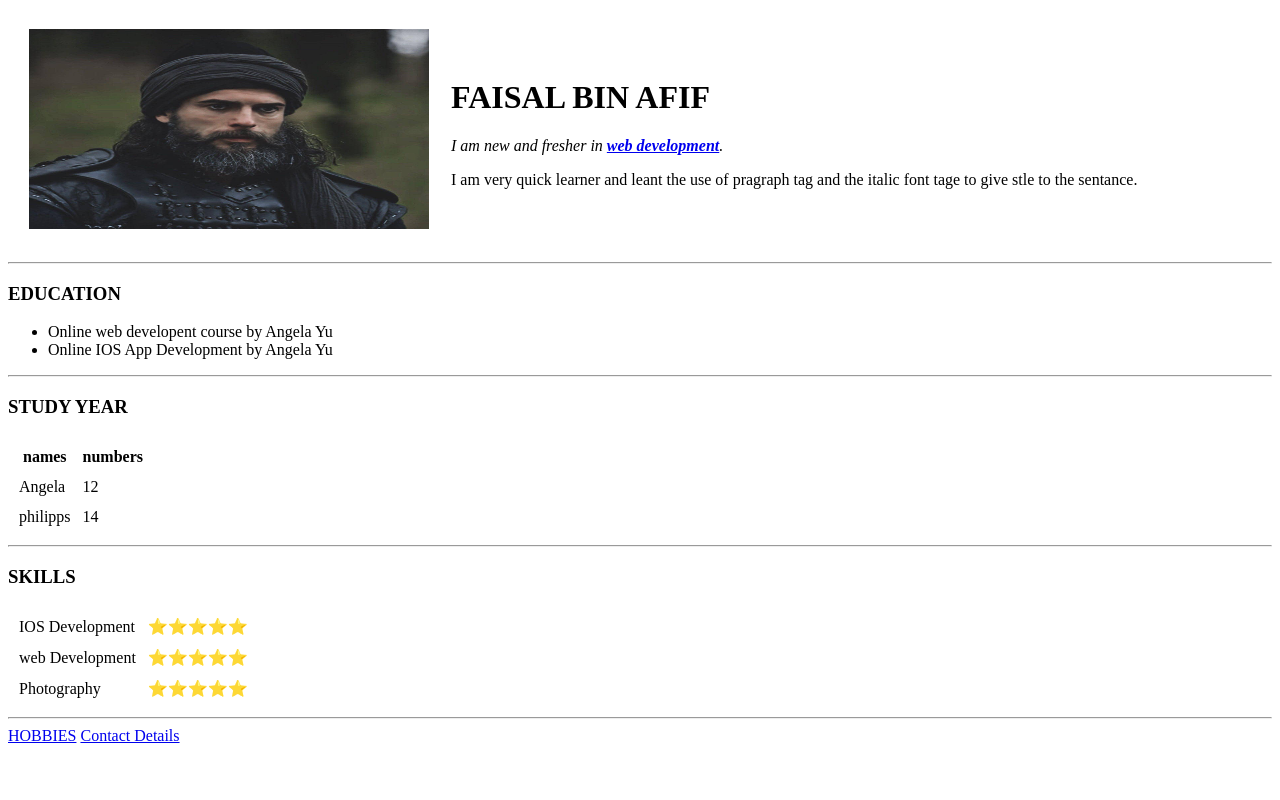
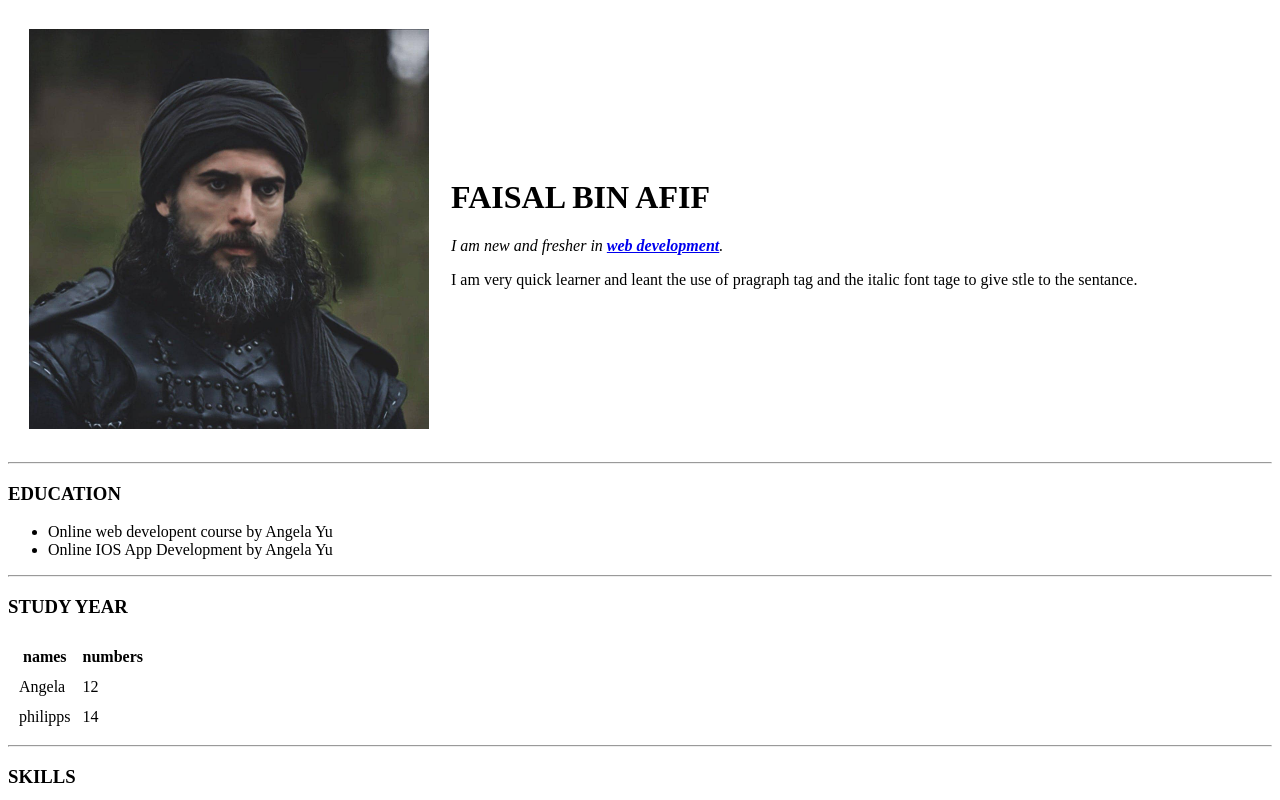
Before and after one commit to faisalbinafif/corp, a plain HTML site: page index.html in a window 1280 px wide. Shown: the top 800 px of the page. Drawn offline with Linux system fonts and the light colour scheme.

Commit message:
Update index.html

```diff
--- a/index.html
+++ b/index.html
@@ -11,7 +11,7 @@
 <body>
   <table cellspacing="20">
     <tr>
-      <td><img src="turgut.jpg" alt="TURGUT BEYM" width="400" height="200"></td>
+      <td><img src="turgut.jpg" alt="TURGUT BEYM" width="400" height="400"></td>
       <td>
         <h1>FAISAL BIN AFIF</h1>
         <p><em>I am new and fresher in <strong><a href="https://www.udemy.com/course/the-complete-web-development-bootcamp/">web development</a></strong>.</em></p>
```
